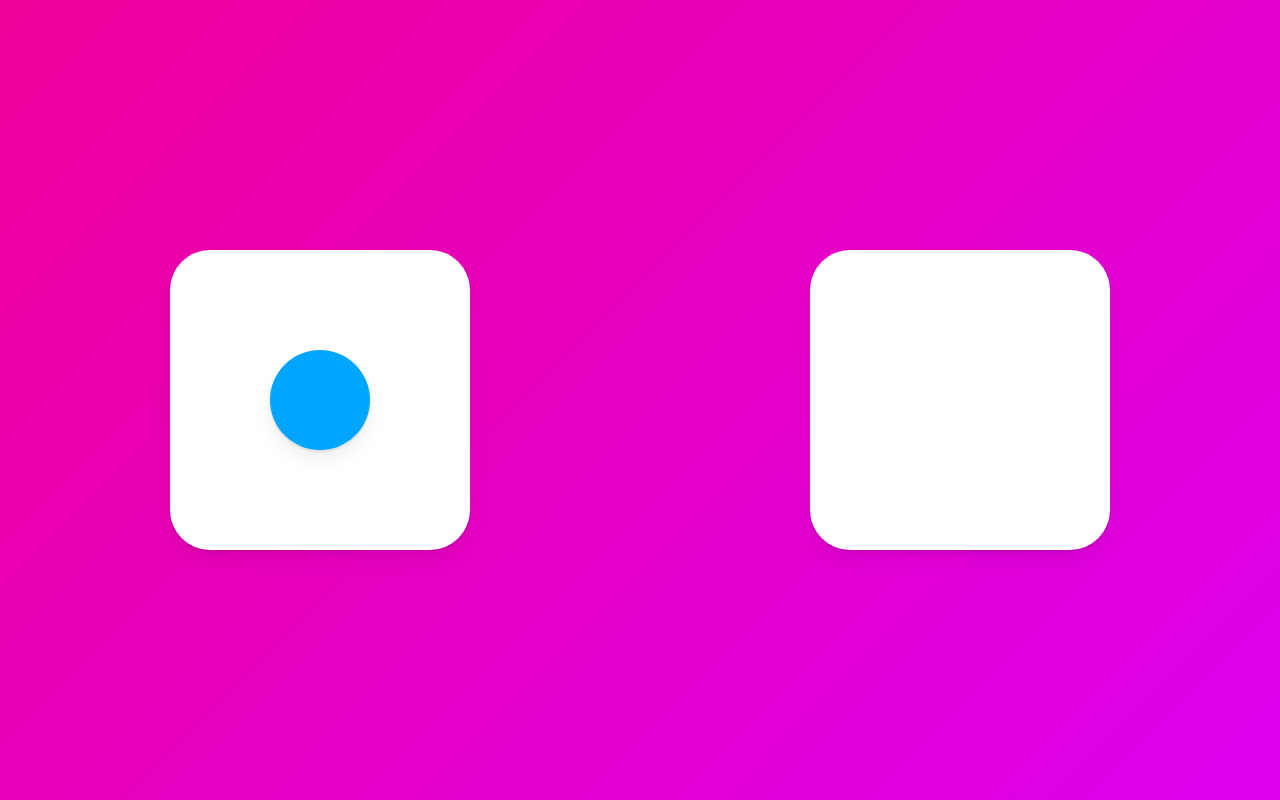
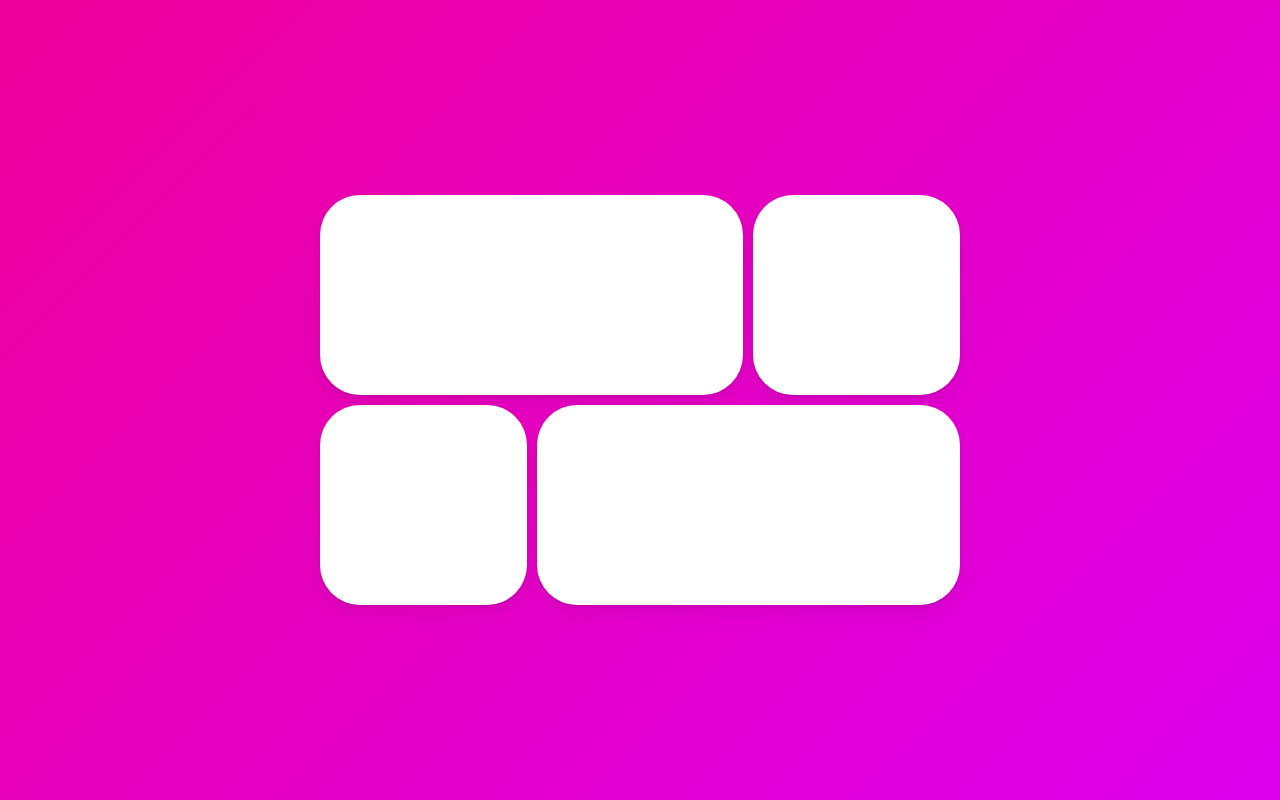
Before and after one commit to yeongminChae/React-Masterclass, a React (Create React App) app in the folder react-masterclass-TS/: page / in a window 1280 px wide. Built offline with nearby package versions, Linux system fonts and the light colour scheme.

Commit message:
chapter 6 : Final Project part1 <layout animation>

```diff
--- a/react-masterclass-TS/src/App.tsx
+++ b/react-masterclass-TS/src/App.tsx
@@ -1,8 +1,8 @@
 import styled from "styled-components";
-import { motion } from "framer-motion";
+import { AnimatePresence, motion } from "framer-motion";
 import { useState } from "react";
 
-const Wrapper = styled(motion.div)`
+const Wrapper = styled.div`
   height: 100vh;
   width: 100vw;
   display: flex;
@@ -10,40 +10,55 @@ const Wrapper = styled(motion.div)`
   align-items: center;
 `;
 
+const Grid = styled.div`
+  display: grid;
+  grid-template-columns: repeat(3, 1fr);
+  width: 50vw;
+  gap: 10px;
+  div:first-child,
+  div:last-child {
+    grid-column: span 2;
+  }
+`;
+
 const Box = styled(motion.div)`
-  width: 300px;
-  height: 300px;
   background-color: rgba(255, 255, 255, 1);
   border-radius: 40px;
+  height: 200px;
+  box-shadow: 0 2px 3px rgba(0, 0, 0, 0.1), 0 10px 20px rgba(0, 0, 0, 0.06);
+`;
+
+const Overlay = styled(motion.div)`
+  width: 100%;
+  height: 100%;
+  position: absolute;
   display: flex;
   justify-content: center;
   align-items: center;
-  box-shadow: 0 2px 3px rgba(0, 0, 0, 0.1), 0 10px 20px rgba(0, 0, 0, 0.06);
-`;
-
-const Circle = styled(motion.div)`
-  background-color: #00a5ff;
-  height: 100px;
-  width: 100px;
-  border-radius: 50px;
-  box-shadow: 0 2px 3px rgba(0, 0, 0, 0.1), 0 10px 20px rgba(0, 0, 0, 0.06);
 `;
 
 function App() {
   const [clicked, setClicked] = useState(false);
-  const toggleClicked = () => setClicked((prev) => !prev);
+  const toggle = () => setClicked((prev) => !prev);
   return (
-    <Wrapper onClick={toggleClicked}>
-      <Box>
-        {!clicked ? (
-          <Circle layoutId="circle" style={{ borderRadius: 50 }} />
+    <Wrapper onClick={toggle}>
+      <Grid>
+        <Box layoutId="Hello" />
+        <Box />
+        <Box />
+        <Box />
+      </Grid>
+      <AnimatePresence>
+        {clicked ? (
+          <Overlay
+            initial={{ backgroundColor: "rgba(0, 0, 0, 0)" }}
+            animate={{ backgroundColor: "rgba(0, 0, 0, 0.5)" }}
+            exit={{ backgroundColor: "rgba(0, 0, 0, 0)" }}
+          >
+            <Box layoutId="Hello" style={{ width: 300, height: 150 }} />
+          </Overlay>
         ) : null}
-      </Box>
-      <Box>
-        {clicked ? (
-          <Circle layoutId="circle" style={{ borderRadius: 0, scale: 2 }} />
-        ) : null}
-      </Box>
+      </AnimatePresence>
     </Wrapper>
   );
 }
```
